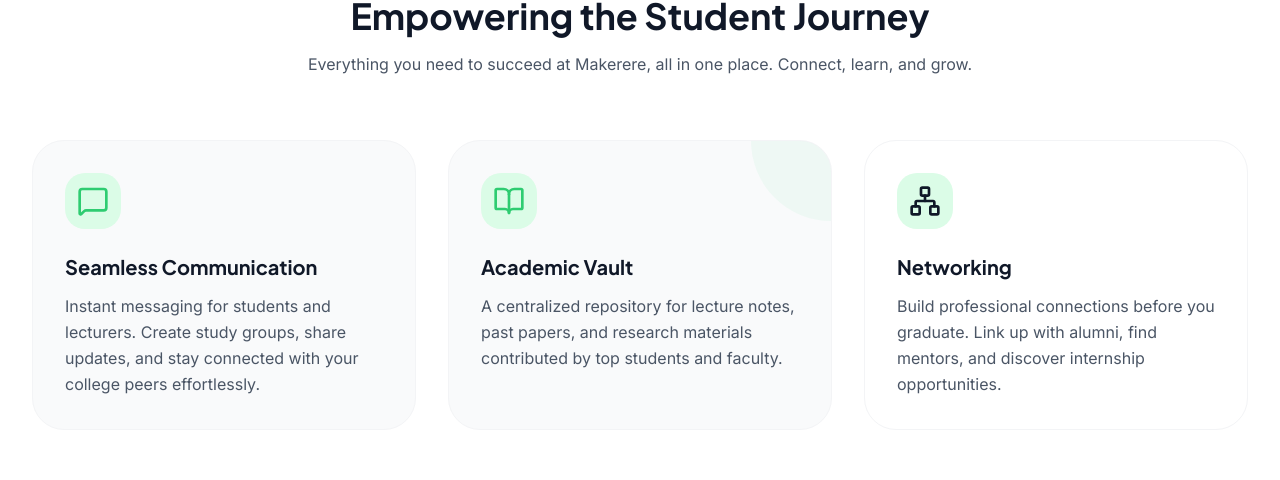
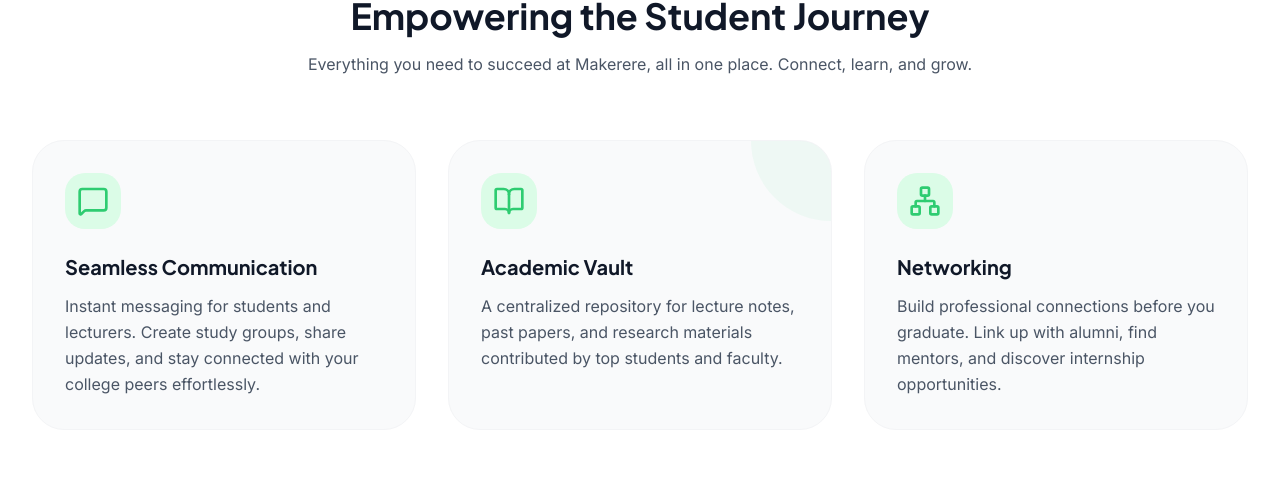
Before and after one commit to Yusuf580/Mak-Social, a React app in the folder frontend/: page / in a window 1280 px wide. Shown: the part 1039-1519 px from the top of the page. Built offline with nearby package versions, Linux system fonts and the light colour scheme; the HTML template or start-up script is replaced by a standard one.

Commit message:
Feat:Complete

```diff
--- a/frontend/src/pages/Landing.tsx
+++ b/frontend/src/pages/Landing.tsx
@@ -202,8 +202,8 @@ const MakSocial: React.FC = () => {
               </p>
             </div>
 
-            <div className="bg-surface-light dark:bg-surface-dark p-8 rounded-2xl border border-gray-100 dark:border-gray-700 hover:shadow-card transition-shadow group">
-              <div className="w-14 h-14 bg-green-100 dark:bg-green-900/30 rounded-xl flex items-center justify-center mb-6 group-hover:bg-primary group-hover:text-white transition-colors text-primary">
+            <div className="bg-[#F9FAFB] dark:[#1F2937] p-8 rounded-2xl border border-gray-100 dark:border-gray-700 hover:shadow-card transition-shadow group">
+              <div className="w-14 h-14 bg-green-100 dark:bg-green-900/30 rounded-xl flex items-center justify-center mb-6 group-hover:bg-[#2ECC71] group-hover:text-white transition-colors text-[#2ECC71]">
                 <Network className="w-8 h-8" />
               </div>
               <h3 className="font-display font-bold text-xl text-gray-900 dark:text-white mb-3">
```
